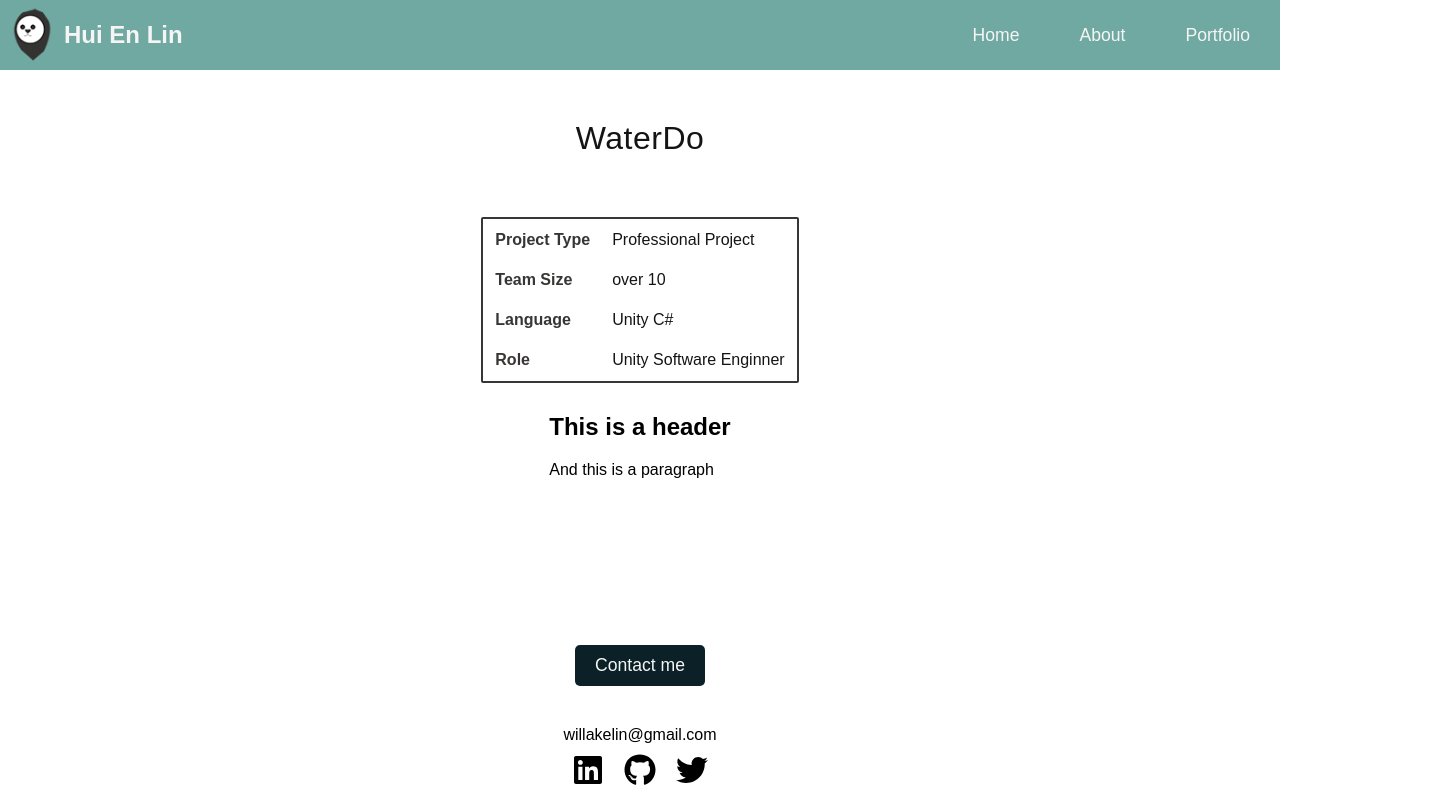
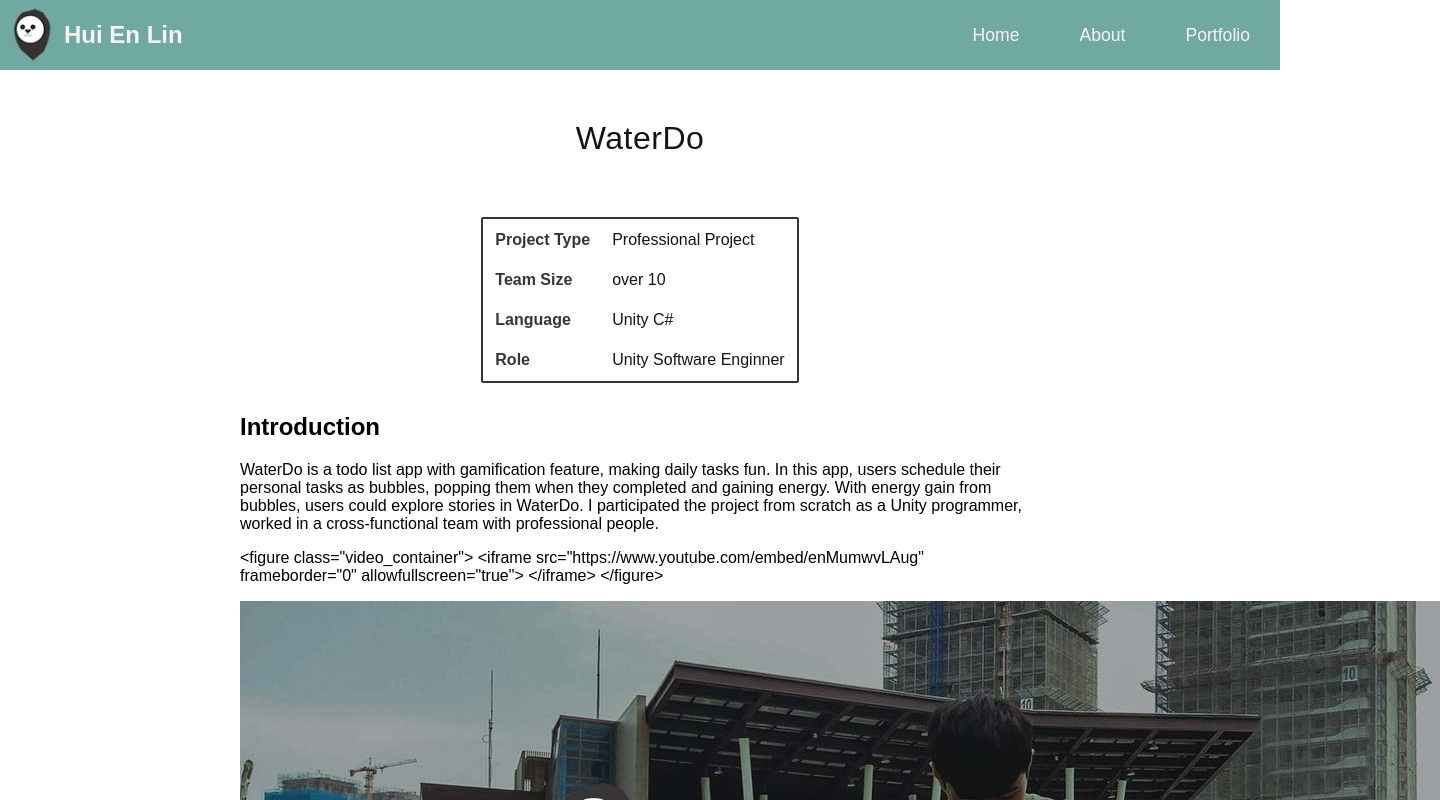
Before and after one commit to willake/hui-en.me-next, a Next.js app: page /project/0 in a window 1280 px wide. Shown: the top 800 px of the page, 1440 px wide, since content can reach past the window. Built offline with nearby package versions, Linux system fonts and the light colour scheme.

Commit message:
remove remark

```diff
--- a/components/project/Content.tsx
+++ b/components/project/Content.tsx
@@ -2,6 +2,7 @@
 import styles from "../../styles/project.module.scss";
 import classNames from "classnames";
 import ReactMarkdown from "react-markdown";
+import ImageRenderer from "../renderers/ImageRenderer";
 
 type Props = {
     content: string
@@ -10,7 +11,10 @@
 const Content: React.FC<Props> = ({ content }) => {
     return (
         <section className={styles.content}>
-            <ReactMarkdown children={content}/>
+            <ReactMarkdown
+                children={content} components={{
+                    image(props) { return <div></div> }
+                }}/>
         </section>
     );
 };
--- /dev/null
+++ b/components/renderers/ImageRenderer.tsx
@@ -0,0 +1,25 @@
+import { ImageProps } from "next/image";
+
+export default function ImageRenderer(props: ImageProps) {
+    const imageSrc = props.src;
+    const altText = props.alt;
+    return (
+        <figure className="wp-block-image size-large is-resized">
+            <img
+                data-loading="lazy"
+                data-orig-file={imageSrc}
+                data-orig-size="1248,533"
+                data-comments-opened="1"
+                data-image-meta="{&quot;aperture&quot;:&quot;0&quot;,&quot;credit&quot;:&quot;&quot;,&quot;camera&quot;:&quot;&quot;,&quot;caption&quot;:&quot;&quot;,&quot;created_timestamp&quot;:&quot;0&quot;,&quot;copyright&quot;:&quot;&quot;,&quot;focal_length&quot;:&quot;0&quot;,&quot;iso&quot;:&quot;0&quot;,&quot;shutter_speed&quot;:&quot;0&quot;,&quot;title&quot;:&quot;&quot;,&quot;orientation&quot;:&quot;0&quot;}"
+                data-image-title="builtin_vs_dotnetwarp"
+                data-image-description=""
+                data-medium-file={imageSrc + "?w=300"}
+                data-large-file={imageSrc + "?w=750"}
+                src={imageSrc + "?w=10241"}
+                alt={altText}
+                srcSet={imageSrc + "?w=1024 1024w, " + imageSrc + "?w=705 705w, " + imageSrc + "?w=150 150w, " + imageSrc + "?w=300 300w, " + imageSrc + "?w=768 768w, " + imageSrc + "?1248w"}
+                sizes="(max-width: 707px) 100vw, 707px" />
+            <figcaption style={{ textAlign: "center" }}>{altText}</figcaption>
+        </figure>
+    );
+}
--- /dev/null
+++ b/data/haha.md
@@ -0,0 +1,8 @@
+# Introduction
+WaterDo is a todo list app with gamification feature, making daily tasks fun. In this app, users schedule their personal tasks as bubbles, popping them when they completed and gaining energy. With energy gain from bubbles, users could explore stories in WaterDo. I participated the project from scratch as a Unity programmer, worked in a cross-functional team with professional people.
+
+<figure class="video_container">
+  <iframe src="https://www.youtube.com/embed/enMumwvLAug" frameborder="0" allowfullscreen="true"> </iframe>
+</figure>
+
+![Pic](/images/cover.jpg)
--- a/data/project.ts
+++ b/data/project.ts
@@ -1,4 +1,5 @@
 import { ProjectArticle } from "../schema";
+import haha from "./haha.md";
 
 export const projectArticles: ProjectArticle[] = [
     {
@@ -10,7 +11,7 @@
         size: "over 10",
         language: "Unity C#",
         role: "Unity Software Enginner",
-        content: "# This is a header\n\nAnd this is a paragraph"
+        content: haha
     },
     {
         id: 1,
--- /dev/null
+++ b/globals.d.ts
@@ -0,0 +1,4 @@
+declare module "*.md" {
+    const value: any;
+    export default value;
+ }
--- a/next.config.js
+++ b/next.config.js
@@ -1,6 +1,14 @@
 /** @type {import('next').NextConfig} */
 module.exports = {
   reactStrictMode: true,
+  webpack: (config, options) => {
+    config.module.rules.push({
+      test: /\.md$/,
+      use: "raw-loader"
+    },)
+
+    return config
+  }
   // exportPathMap: async function (
   //   defaultPathMap,
   //   { dev, dir, outDir, distDir, buildId }
--- a/package.json
+++ b/package.json
@@ -23,6 +23,7 @@
     "@types/react": "17.0.37",
     "eslint": "8.4.1",
     "eslint-config-next": "12.0.7",
+    "raw-loader": "^4.0.2",
     "typescript": "4.5.3"
   }
 }
--- a/styles/project.module.scss
+++ b/styles/project.module.scss
@@ -1,3 +1,5 @@
+@import "./variables.scss";
+
 .banner {
     position: relative;
     overflow: hidden;
@@ -33,5 +35,10 @@
 }
 
 .content {
+    width: 100%;
     max-width: 1200px;
+
+    @media screen and (min-width: $lg){
+        width: 800px;
+    }
 }
```
Also changed, not shown: 1 other file (tests, documents, lock files or other folders).
